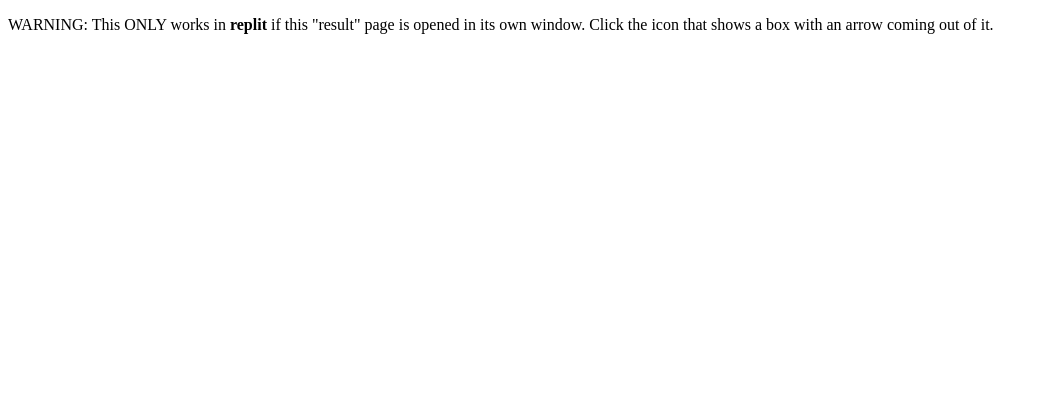
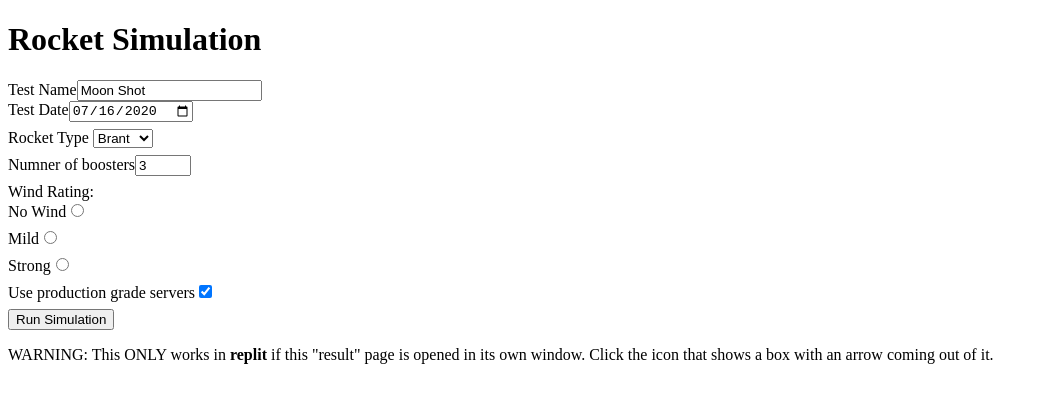
Before and after one commit to mlenda000/form-exercises, a plain HTML site: page index.html in a window 1280 px wide. Shown: the whole page, without its empty margins (0-1043 px from the left). Drawn offline with Linux system fonts and the light colour scheme.

Commit message:
exercisech25

```diff
--- a/index.html
+++ b/index.html
@@ -8,7 +8,25 @@
     </style>
   </head>
   <body>
-    <!-- TODO: add form here -->
+    <h1>Rocket Simulation</h1>
+   <form action="https://handlers.education.launchcode.org/request-parrot" method="POST">
+      <label>Test Name<input name='testName' value='Moon Shot' type="text" /></labelt>
+      <label> Test Date<input name='testDate' value="2020-07-16" type='date'/></label>
+      <label>Rocket Type
+           <select name="rocketType">
+      <option value="Brant">Brant</option>
+      <option value="Lynx">Lynx</option>
+      <option value="Orion">Orion</option>
+      <option value="Terrier">Terrier</option>
+             </select></label>
+      <label>Numner of boosters<input name='boosterCount' type="number"value='3' max='10' min='1'/></label>
+Wind Rating:
+        <label>No Wind<input name='windRating' value='0' type="radio"/></label>
+        <label>Mild<input name='windRating' value='10' type="radio" /></label>
+        <label>Strong<input name='windRating' value='20' type="radio"/></label>
+      <label>Use production grade servers<input name='productionServers' value='on' type="checkbox" checked='checked'/></label>
+        <input type='submit' value='Run Simulation'>
+   </form>
 
 
     <p>WARNING: This ONLY works in <b>replit</b> if this "result" page is opened in its own window. Click the icon that shows a box with an arrow coming out of it.
```
